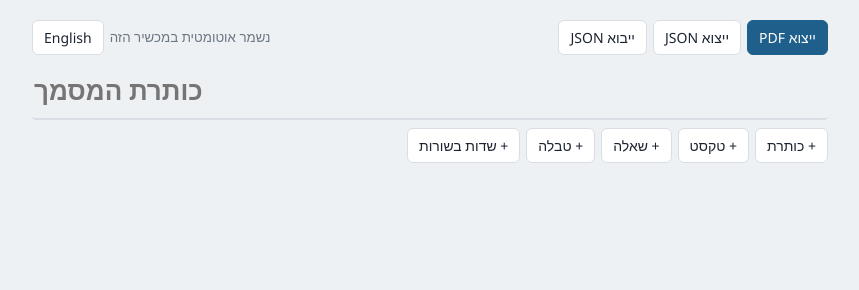
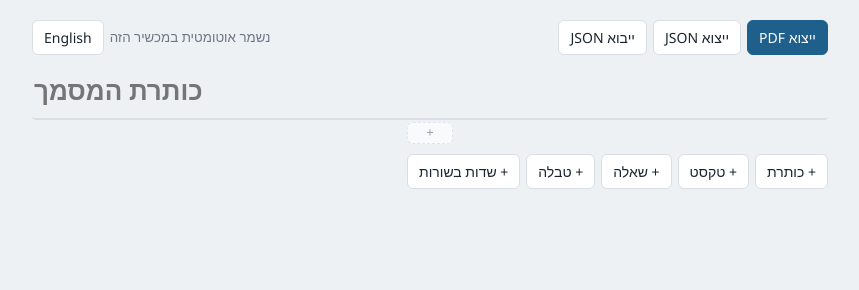
Before and after one commit to itamaralmog1999/smart-pdf-editor, a plain HTML site: page index.html in a window 1280 px wide. Shown: the whole page, without its empty margins (210-1069 px from the left). Drawn offline with Linux system fonts and the light colour scheme.

Commit message:
can change anything from everywhere

```diff
--- a/css/style.css
+++ b/css/style.css
@@ -51,3 +51,8 @@ label.c input{width:auto}
 .fl{font-weight:700}
 .line{border:0;border-bottom:1.5px solid var(--ink);border-radius:0}
 .fld select{font-size:12px;padding:2px 6px}
+
+.ins{display:flex;flex-wrap:wrap;gap:6px;justify-content:center;margin:2px 0}
+.ins button{font-size:13px;padding:2px 10px}
+.ins .plus{border-style:dashed;color:var(--mute);padding:0 18px;opacity:.65}
+.ins .plus:hover{opacity:1}
--- a/js/ui.js
+++ b/js/ui.js
@@ -62,7 +62,7 @@ function render(){
   btn(t('pdf'),exportPDF,'p'),btn(t('exp'),exportJSON),btn(t('imp'),()=>$('file').click()),
   h('span',{className:'sp'}),h('small',{style:'color:var(--mute)'},t('saved')),btn(t('ui'),()=>{D.lang=D.lang==='he'?'en':'he';save();render()}));
  $('add').replaceChildren(btn('+ '+t('h'),()=>add('heading')),btn('+ '+t('t'),()=>add('text')),btn('+ '+t('q'),()=>add('question')),btn('+ '+t('tb'),()=>add('table')),btn('+ '+t('fr'),()=>add('fields')));
- $('cells').replaceChildren(...D.cells.map(cellUI));
+ $('cells').replaceChildren(...D.cells.flatMap((c,i)=>[inserter(i),cellUI(c,i)]),inserter(D.cells.length));
 }
 
 
@@ -87,3 +87,15 @@ function fieldsUI(c){
  });
  return h('div',{},h('div',{className:'tb'},t('inRow')+':',n),g);
 }
+
+// "+" button between cells (and before the first / after the last) to insert a new cell there
+function insertAt(type,i){D.cells.splice(i,0,newCell(type));save();render()}
+function inserter(i){
+ const box=h('div',{className:'ins'});
+ const close=()=>box.replaceChildren(btn('+',open,'plus'));
+ const open=()=>box.replaceChildren(
+  ...[['heading','h'],['text','t'],['question','q'],['table','tb'],['fields','fr']].map(([ty,k])=>btn(t(k),()=>insertAt(ty,i))),
+  btn('✕',close,'x'));
+ close();
+ return box;
+}
```
